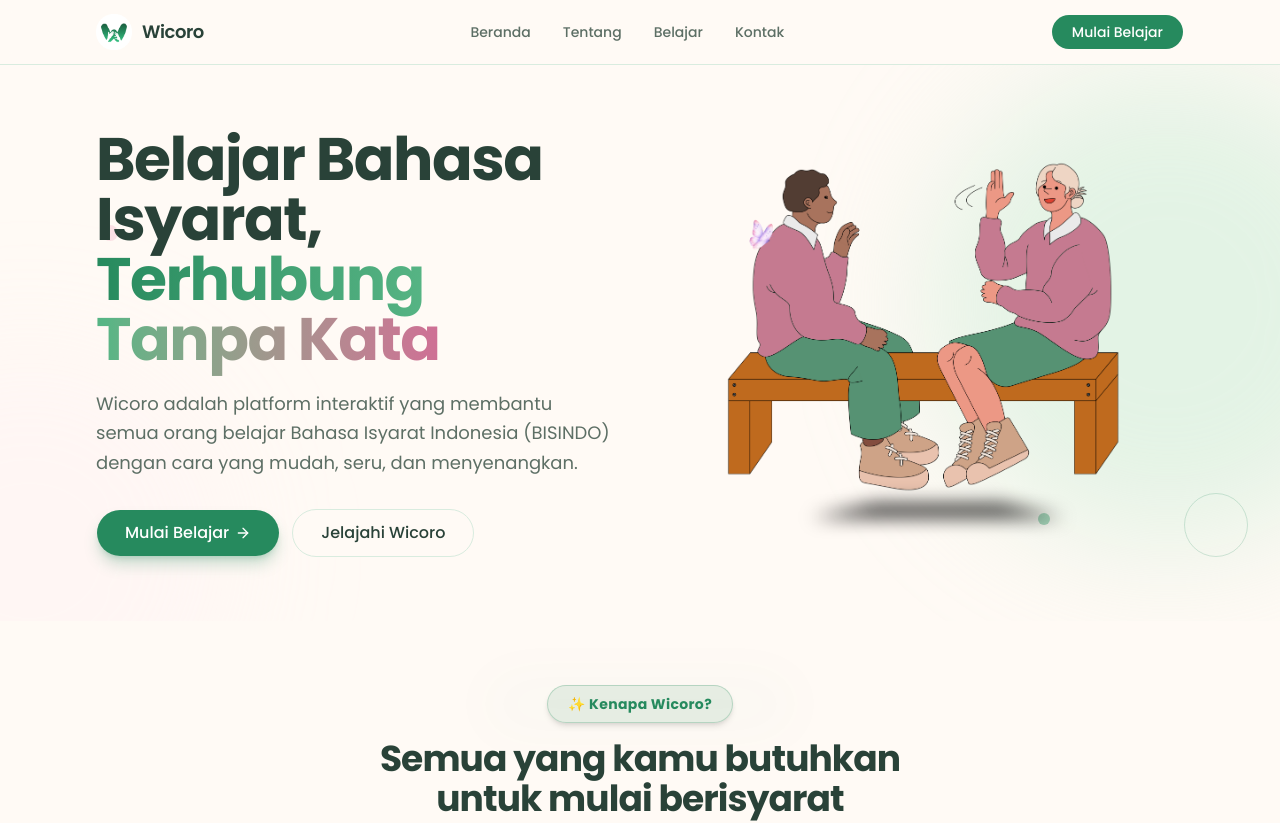
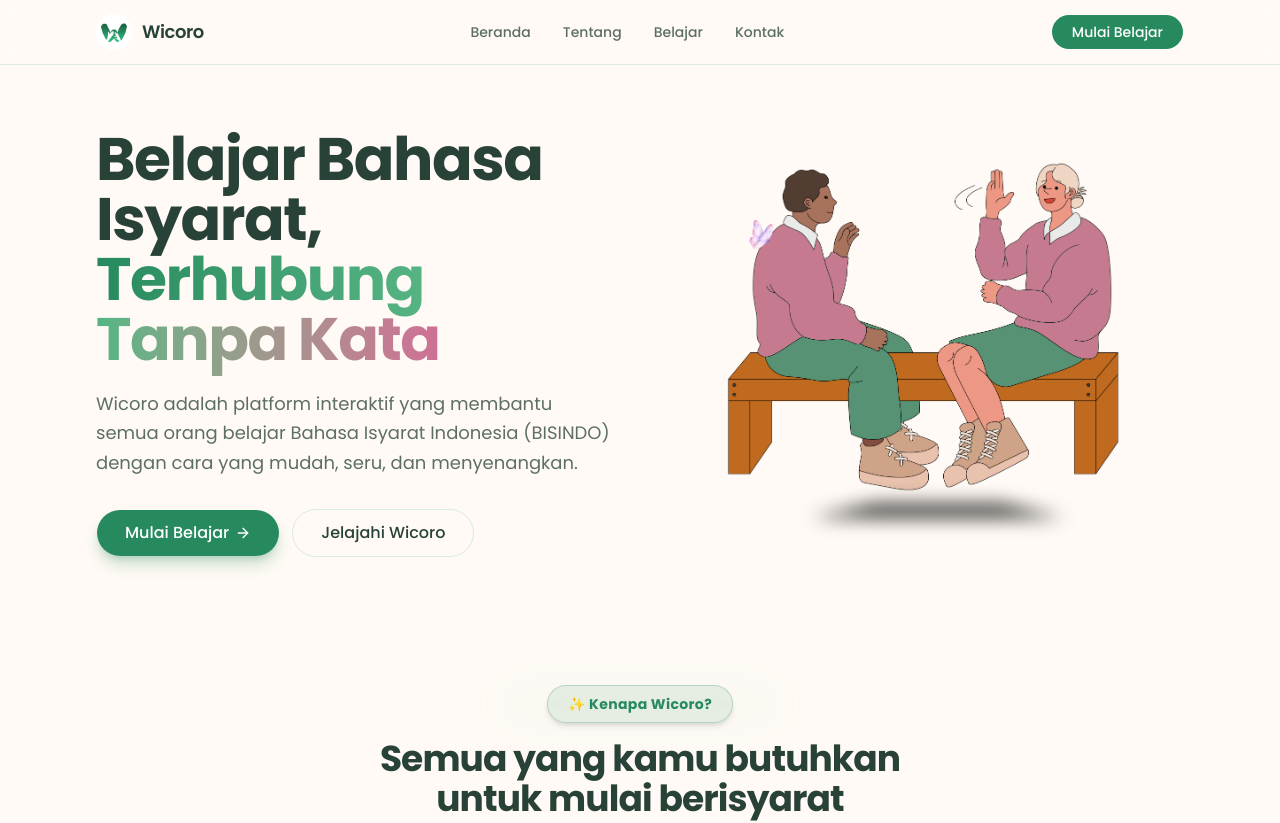
Before and after one commit to saph3n/wicoro, a Next.js app: page / in a window 1280 px wide. Shown: the top 823 px of the page. Built offline with nearby package versions, Linux system fonts and the light colour scheme.

Commit message:
delete element

```diff
--- a/src/app/page.tsx
+++ b/src/app/page.tsx
@@ -10,14 +10,6 @@ export default function Home() {
   return (
     <>
       <section id="home" className="relative overflow-hidden">
-        <div className="pointer-events-none absolute inset-0" aria-hidden="true">
-          <div className="absolute top-0 right-[-10%] size-[30rem] rounded-full bg-mint/40 blur-3xl" />
-          <div className="absolute top-1/2 left-[-14%] size-[26rem] rounded-full bg-coral-light/15 blur-3xl" />
-          <div className="absolute right-8 bottom-16 size-16 rounded-full border border-primary/20" />
-          <div className="absolute top-40 left-[8%] size-4 rounded-full bg-coral/30" />
-          <div className="absolute right-[18%] bottom-24 size-3 rounded-full bg-mint-deep/50" />
-        </div>
-
         <Container className="relative grid items-center gap-14 py-10 lg:grid-cols-2 lg:gap-12 lg:py-16">
           <FadeIn className="max-w-xl">
             <h1 className="text-4xl font-bold tracking-tight text-balance sm:text-5xl lg:text-6xl">
```
